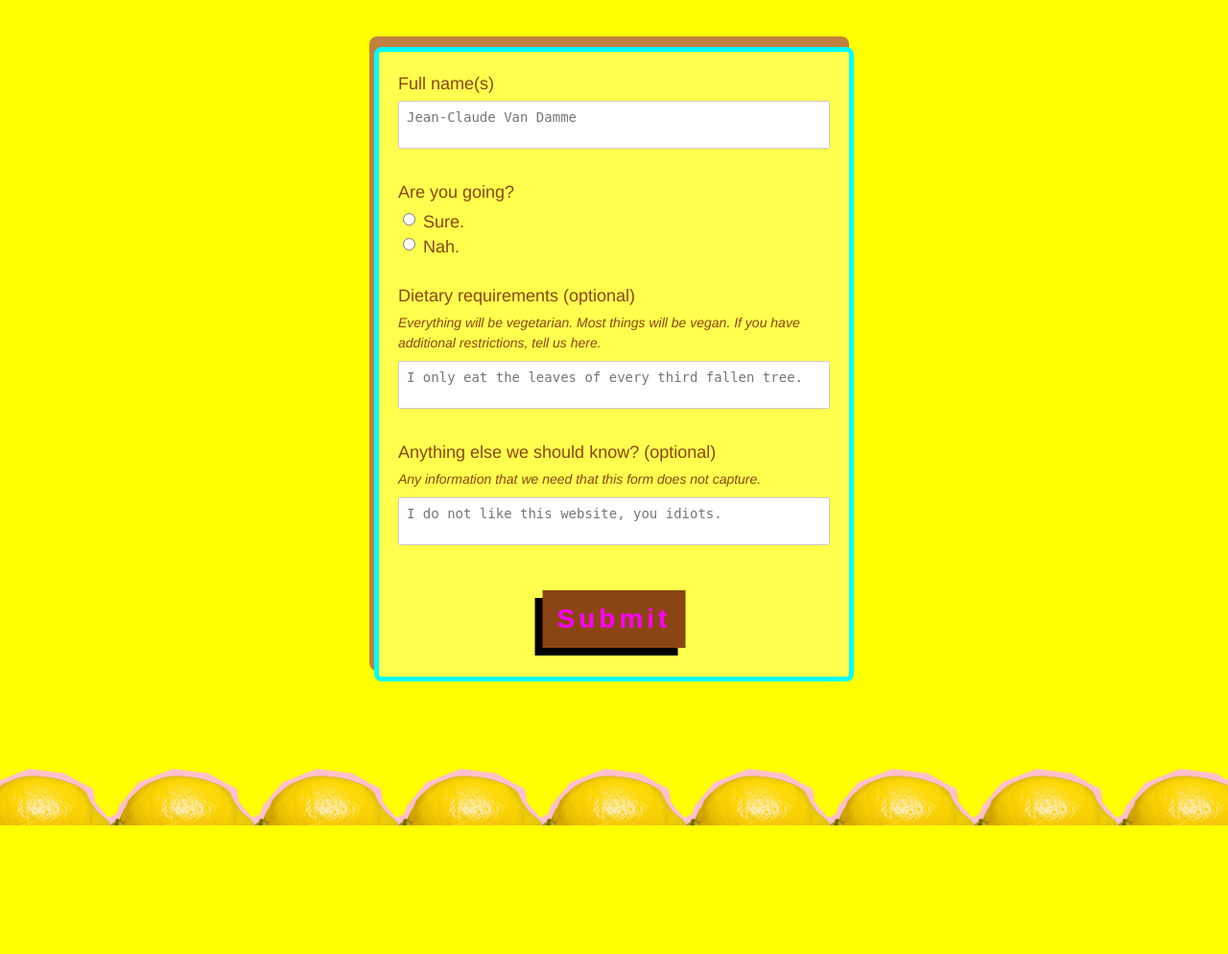
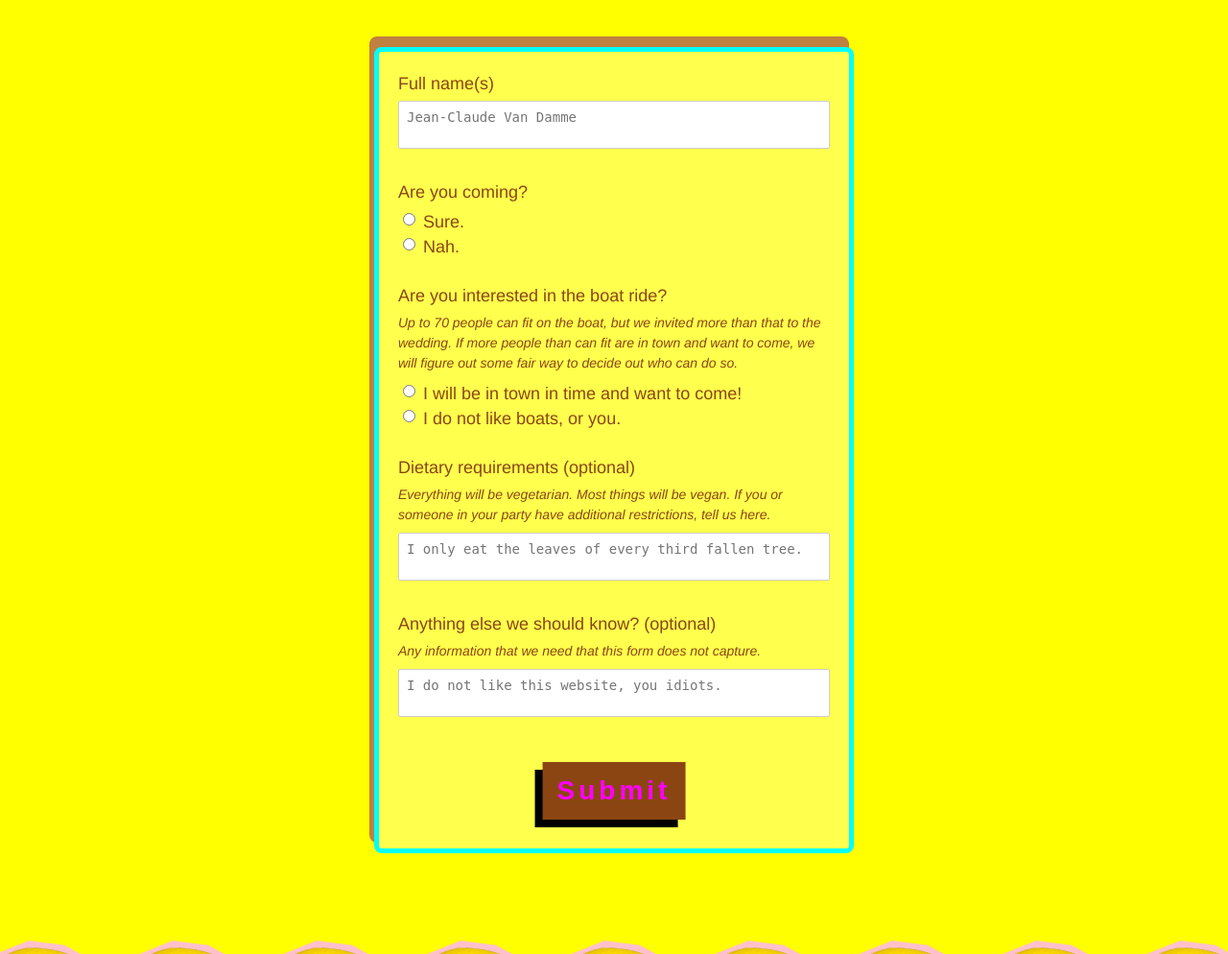
Before and after one commit to lemonparty/lemonparty2018, a Flask app: page /rsvp in a window 1280 px wide. Shown: the part 437-1431 px from the top of the page at 96% size. Before the commit the page ends 1297 px from the top, so only its background shows below. Run offline with Flask 2, Linux system fonts and the light colour scheme; some libraries are stand-ins or nearby versions.

Commit message:
add boat to the rsvp form

```diff
--- a/src/pages/rsvp.js
+++ b/src/pages/rsvp.js
@@ -3,6 +3,7 @@ import WanderingBoxShadow from "../wandering_box_shadow";
 const REQUIRED_FIELDS = [
   "name",
   "is_going",
+  "boat",
 ];
 
 const BACKEND_ERROR = "Uh… something went wrong saving the rsvp; I guess just email us your response?";
--- a/src/pages/rsvp.scss
+++ b/src/pages/rsvp.scss
@@ -81,7 +81,7 @@ $form-padding: 20px;
   }
 
   // default empty-string Are You Going? response
-  &-going-default {
+  &-default {
     position: absolute !important; // and this is why it's bad to target element tags
     opacity: 0;
     width: 0;
--- a/static/app.css
+++ b/static/app.css
@@ -353,7 +353,7 @@ b {
   font-size: 14px;
   line-height: 21px; }
 
-.body-rsvp-going-default {
+.body-rsvp-default {
   position: absolute !important;
   opacity: 0;
   width: 0;
--- a/templates/rsvp.html
+++ b/templates/rsvp.html
@@ -36,12 +36,12 @@
 
     <fieldset>
       <label class="body-rsvp-label">
-        Are you going?
+        Are you coming?
       </label>
 
       <input
         id="going-default"
-        class="body-rsvp-going-default"
+        class="body-rsvp-default"
         type="radio"
         name="is_going"
         value=""
@@ -58,12 +58,40 @@
     </fieldset>
 
     <fieldset>
+      <label class="body-rsvp-label">
+        Are you interested in the boat ride?
+      </label>
+      <span class="body-rsvp-note">
+        Up to 70 people can fit on the boat, but we invited more than that to
+        the wedding. If more people than can fit are in town and want to come,
+        we will figure out some fair way to decide out who can do so.
+      </span>
+
+      <input
+        id="boat-default"
+        class="body-rsvp-default"
+        type="radio"
+        name="boat"
+        value=""
+        checked="checked"
+      />
+
+      <input id="boat-yes" type="radio" name="boat" value="Yes." />
+      <label for="boat-yes">I will be in town in time and want to come!</label>
+
+      <br />
+
+      <input id="boat-no" type="radio" name="boat" value="No." />
+      <label for="boat-no">I do not like boats, or you.</label>
+    </fieldset>
+
+    <fieldset>
       <label for="diet" class="body-rsvp-label">
         Dietary requirements (optional)
       </label>
       <span class="body-rsvp-note">
-        Everything will be vegetarian. Most things will be vegan. If you have
-        additional restrictions, tell us here.
+        Everything will be vegetarian. Most things will be vegan. If you or
+        someone in your party have additional restrictions, tell us here.
       </span>
       <textarea
         id="diet"
```
Also changed, not shown: static/app.js.
